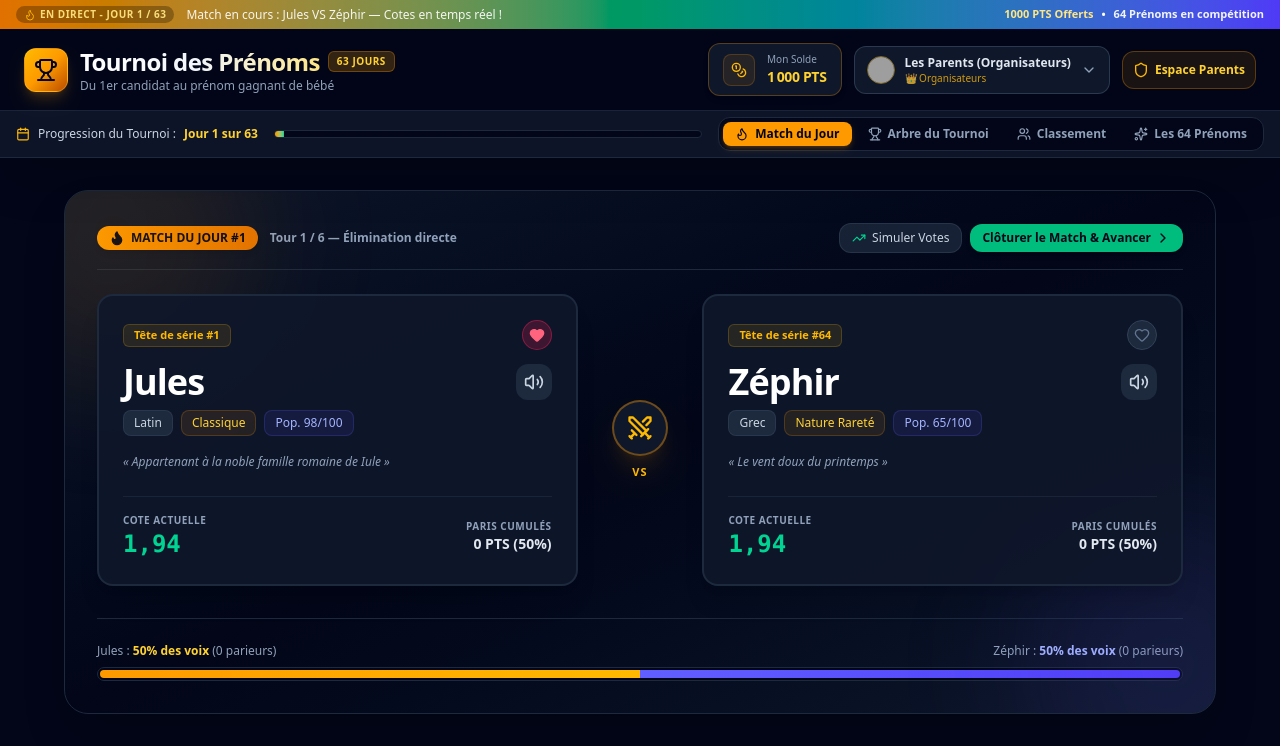
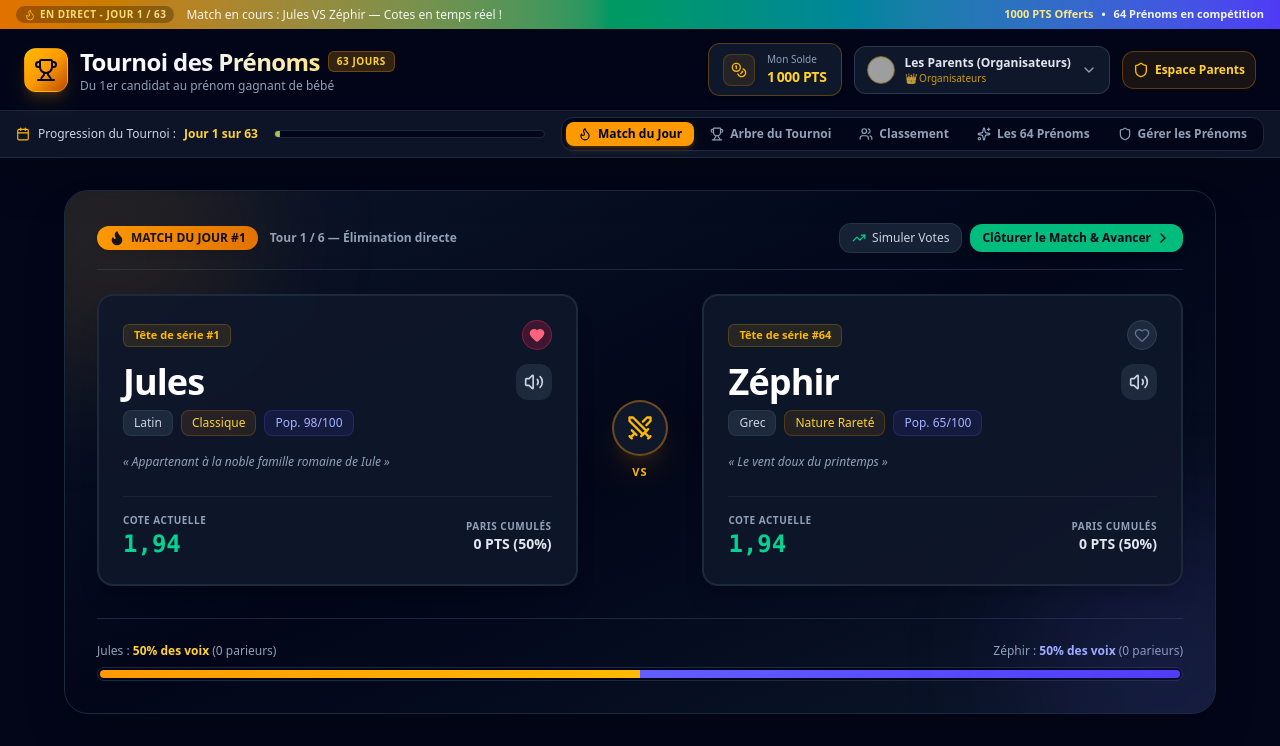
Before and after one commit to AntoineDeSaintMoulin/Tournoi-des-Prenoms, a React (Vite) app: page / in a window 1280 px wide. Shown: the top 746 px of the page. Built offline with nearby package versions, Linux system fonts and the light colour scheme; grey boxes are pictures that could not be loaded.

Commit message:
Update Header.tsx

```diff
--- a/src/components/Header.tsx
+++ b/src/components/Header.tsx
@@ -7,8 +7,8 @@ interface HeaderProps {
   onOpenParentControls: () => void;
   onOpenBetsHistory: () => void;
   onOpenCreateUser: () => void;
-  activeTab: 'match' | 'bracket' | 'leaderboard' | 'catalog';
-  setActiveTab: (tab: 'match' | 'bracket' | 'leaderboard' | 'catalog') => void;
+  activeTab: 'match' | 'bracket' | 'leaderboard' | 'catalog' | 'manageNames';
+  setActiveTab: (tab: 'match' | 'bracket' | 'leaderboard' | 'catalog' | 'manageNames') => void;
 }
 
 export const Header: React.FC<HeaderProps> = ({
@@ -229,6 +229,19 @@ export const Header: React.FC<HeaderProps> = ({
               <Sparkles className="w-3.5 h-3.5" />
               Les 64 Prénoms
             </button>
+            {currentUser.role === 'parent' && (
+              <button
+                onClick={() => setActiveTab('manageNames')}
+                className={`px-3 py-1 rounded-lg text-xs font-bold transition-all flex items-center gap-1.5 ${
+                  activeTab === 'manageNames'
+                    ? 'bg-amber-500 text-slate-950 shadow-md shadow-amber-500/20'
+                    : 'text-slate-400 hover:text-white'
+                }`}
+              >
+                <Shield className="w-3.5 h-3.5" />
+                Gérer les Prénoms
+              </button>
+            )}
           </nav>
         </div>
       </div>
```
